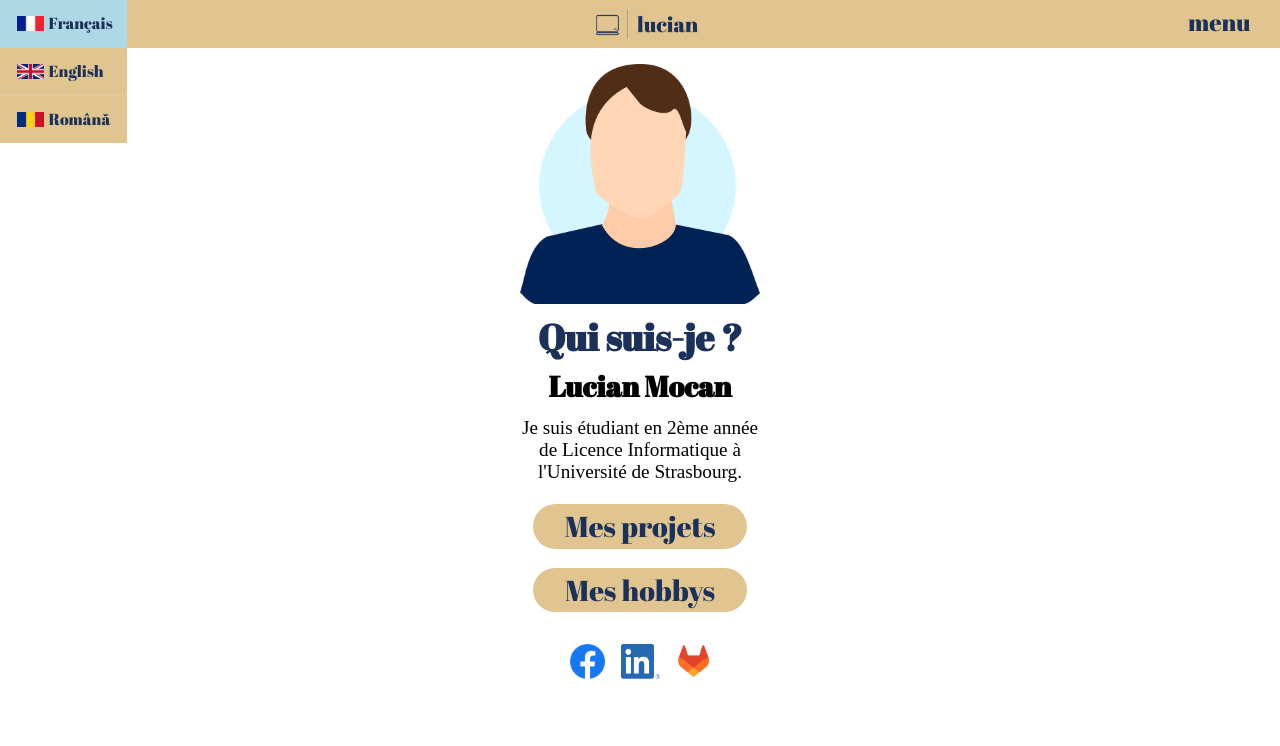
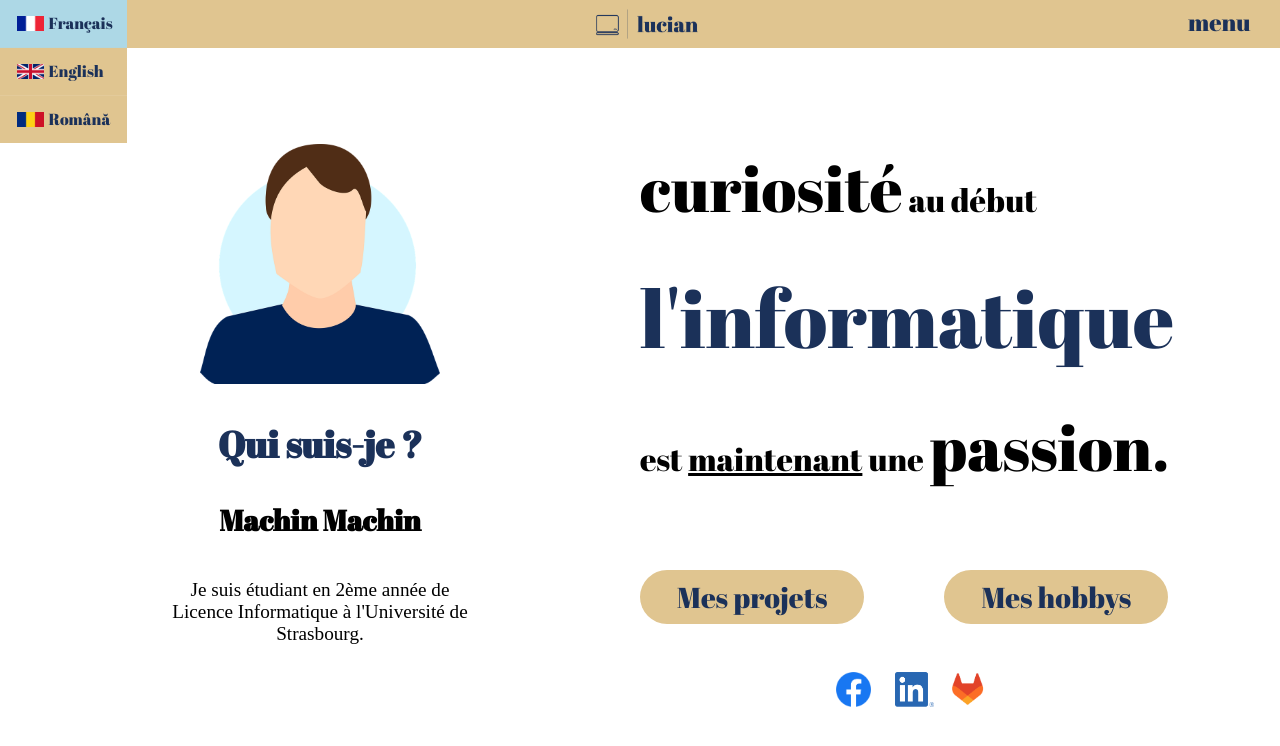
Before and after one commit to lucianmocan/unistra-portfolio-front-angular, an Angular app: page /home in a window 1280 px wide. Shown: the top 746 px of the page. Built offline with nearby package versions, Linux system fonts and the light colour scheme.

Commit message:
adaptive homepage

```diff
--- a/src/app/homepage/homepage.component.html
+++ b/src/app/homepage/homepage.component.html
@@ -2,8 +2,14 @@
     <section>
         <img src="assets/illustrations/User-Profile-Transparent.png" alt={{this.translation.languagePack.homepage.avatar_alt}}>
         <h1>{{this.translation.languagePack.homepage.h1}}</h1>
-        <h2>Lucian Mocan</h2>
+        <h2>Machin Machin</h2>
         <p>{{this.translation.languagePack.homepage.p}}</p>
+    </section>
+    <div>
+        <section>
+            <span><b>{{this.translation.languagePack.homepage.large.curious}}</b> {{this.translation.languagePack.homepage.large.first}}</span>
+            <span><i>{{this.translation.languagePack.homepage.large.cs}}</i></span>
+            <span>{{this.translation.languagePack.homepage.large.is}} <u>{{this.translation.languagePack.homepage.large.now}}</u> {{this.translation.languagePack.homepage.large.a}} <b>{{this.translation.languagePack.homepage.large.passion}}</b></span>
         </section>
         <nav>
             <section>
@@ -22,5 +28,6 @@
                 </a>
             </footer>
         </nav>
+    </div>
 
 </main>
--- a/src/app/homepage/homepage.component.scss
+++ b/src/app/homepage/homepage.component.scss
@@ -1,6 +1,9 @@
 @import "../../styles.scss";
 
 main {
+    div > section:nth-child(1){
+        display: none;
+    }
     section {
         display: flex;
         flex-direction: column;
@@ -57,6 +60,67 @@ main {
             a {
                 cursor: pointer;
             }
+            a:nth-child(2){
+                margin-left: 0.5rem;
+            }
         }
     }
 }
+
+
+@media (min-width: 1030px) {
+    main div > section:nth-child(1){
+        display: flex;
+        flex-direction: column;
+        align-items: flex-start;
+        margin-left: 0;
+        margin-top: 4rem;
+        span {
+            font-size: 2rem;
+            b {
+                font-weight: 100;
+                padding: 0;
+                font-size: 4rem;
+                margin: 0;
+            }
+            i {
+                font-family: $primary_font_family;
+                font-style: normal;
+                color: $primary_text;
+                font-size: 5rem;
+                margin: 0;
+
+            }
+        }
+    }
+    main {
+        display: grid;
+        grid-template-columns: 2fr 2fr;
+        margin-top: 2rem;
+        section {
+            margin-top: 4rem;
+            align-self: start;
+            gap: 2rem;
+            p {
+                width: 20rem;
+            }
+        }
+
+        nav {
+            margin-top: 5rem;
+            section {
+                flex-direction: row;
+                gap: 5rem;
+                justify-content: left;
+                button {
+                    padding: 0.5rem 2.3rem 0.5rem 2.3rem;
+                }
+            }
+            footer {
+                justify-content: left;
+                margin-left: 12.25rem;
+                margin-top: 3rem;
+            }
+        }
+    }
+}
--- a/src/translations/fr.json
+++ b/src/translations/fr.json
@@ -17,7 +17,16 @@
         "h1": "Qui suis-je ?",
         "p": "Je suis étudiant en 2ème année de Licence Informatique à l'Université de Strasbourg.",
         "btn1": "Mes projets",
-        "btn2": "Mes hobbys"
+        "btn2": "Mes hobbys",
+        "large":{
+            "curious":"curiosité",
+            "first":"au début",
+            "cs":"l'informatique",
+            "is":"est",
+            "now":"maintenant",
+            "a":"une",
+            "passion":"passion."
+        }
     },
     "contactpage":{
         "fname": {
```
Also changed, not shown: src/translations/en.json (+10 -1 lines), src/translations/ro.json (+10 -1 lines). Lines whose indentation alone changed are shown as unchanged.
